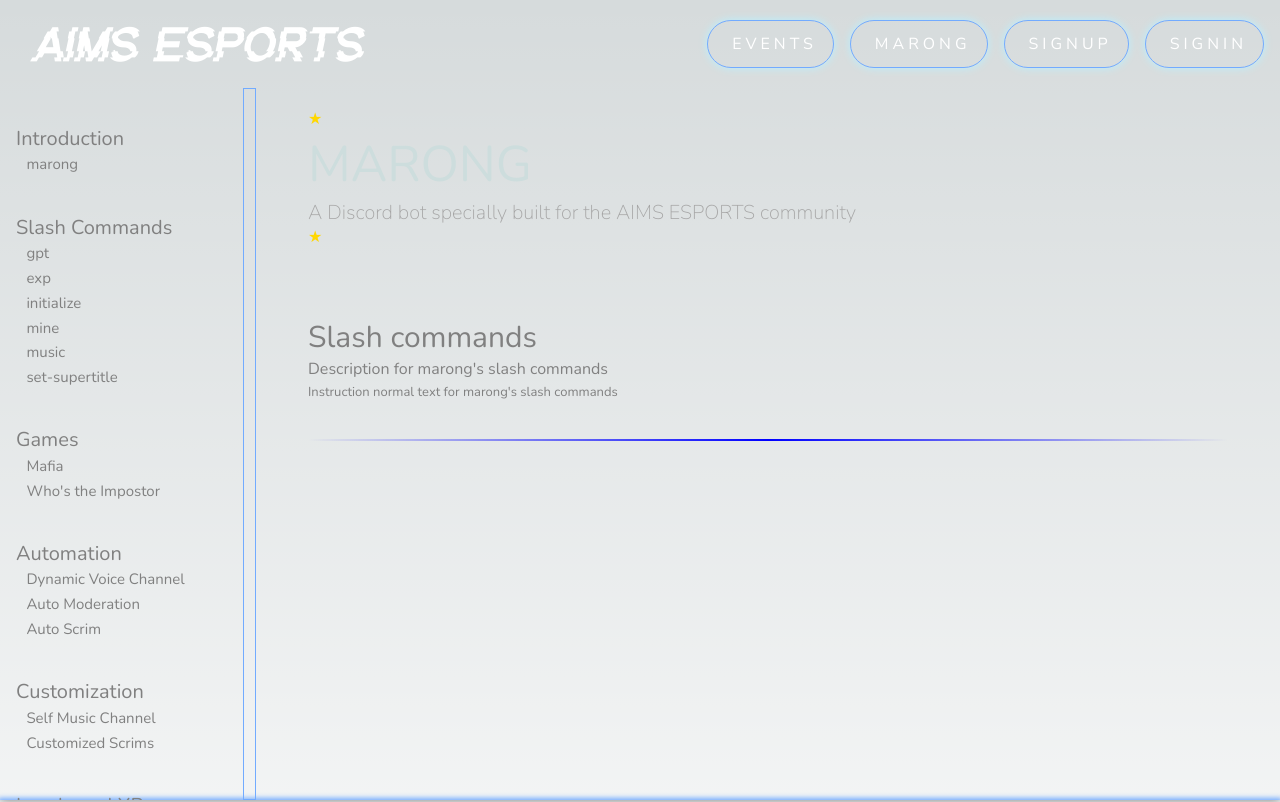
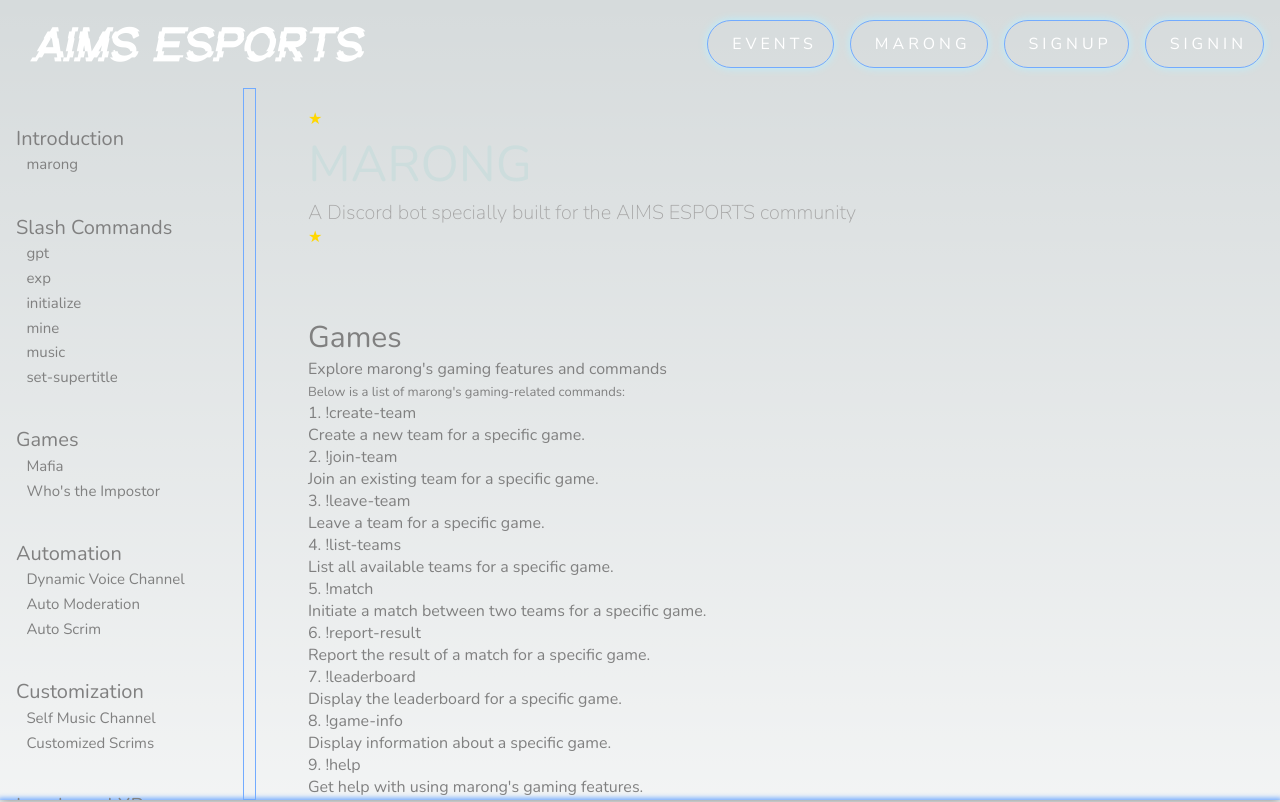
Before and after one commit to JiaCheng2004/marong-website, a Next.js app: page /marong/games in a window 1280 px wide. Shown: the top 802 px of the page. Built offline with nearby package versions, Linux system fonts and the light colour scheme.

Commit message:
Games doc update

```diff
--- a/app/marong/games/page.tsx
+++ b/app/marong/games/page.tsx
@@ -64,9 +64,45 @@
                         </div>
                         <div className={styles.section}>
                             <div className={styles.horizontalbar}></div>
-                            <div className={styles.sectiontitlefont}>Slash commands</div>
-                                <div className={styles.sectiontitledescription}>Description for marong's slash commands</div>
-                                <a className={styles.normal}>Instruction normal text for marong's slash commands</a>
+                            <div className={styles.sectiontitlefont}>Games</div>
+                            <div className={styles.sectiontitledescription}>Explore marong's gaming features and commands</div>
+                            <a className={styles.normal}>Below is a list of marong's gaming-related commands:</a>
+                            <div className={styles.command}>
+                                <div className={styles.commandname}>1. !create-team</div>
+                                <div className={styles.commanddescription}>Create a new team for a specific game.</div>
+                            </div>
+                            <div className={styles.command}>
+                                <div className={styles.commandname}>2. !join-team</div>
+                                <div className={styles.commanddescription}>Join an existing team for a specific game.</div>
+                            </div>
+                            <div className={styles.command}>
+                                <div className={styles.commandname}>3. !leave-team</div>
+                                <div className={styles.commanddescription}>Leave a team for a specific game.</div>
+                            </div>
+                            <div className={styles.command}>
+                                <div className={styles.commandname}>4. !list-teams</div>
+                                <div className={styles.commanddescription}>List all available teams for a specific game.</div>
+                            </div>
+                            <div className={styles.command}>
+                                <div className={styles.commandname}>5. !match</div>
+                                <div className={styles.commanddescription}>Initiate a match between two teams for a specific game.</div>
+                            </div>
+                            <div className={styles.command}>
+                                <div className={styles.commandname}>6. !report-result</div>
+                                <div className={styles.commanddescription}>Report the result of a match for a specific game.</div>
+                            </div>
+                            <div className={styles.command}>
+                                <div className={styles.commandname}>7. !leaderboard</div>
+                                <div className={styles.commanddescription}>Display the leaderboard for a specific game.</div>
+                            </div>
+                            <div className={styles.command}>
+                                <div className={styles.commandname}>8. !game-info</div>
+                                <div className={styles.commanddescription}>Display information about a specific game.</div>
+                            </div>
+                            <div className={styles.command}>
+                                <div className={styles.commandname}>9. !help</div>
+                                <div className={styles.commanddescription}>Get help with using marong's gaming features.</div>
+                            </div>
                             <div className={styles.horizontalbar}></div>
                         </div>
                     </div>
```
